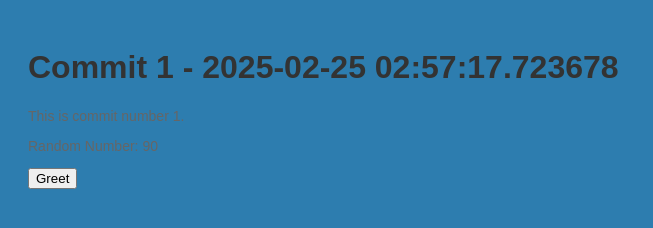
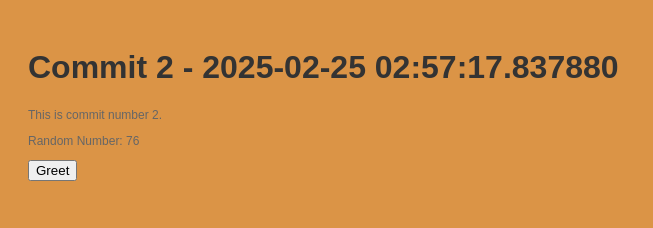
Before and after one commit to legbald0d/myrep-repo-20250225025711, a plain HTML site: page index.html in a window 1280 px wide. Shown: the whole page, without its empty margins (0-653 px from the left). Drawn offline with Linux system fonts and the light colour scheme.

Commit message:
📝 Commit 2 with HTML, CSS, and JS

```diff
--- a/index.html
+++ b/index.html
@@ -2,13 +2,13 @@
     <!DOCTYPE html>
     <html>
     <head>
-        <title>Commit 1 - 2025-02-25 02:57:17.723678</title>
+        <title>Commit 2 - 2025-02-25 02:57:17.837880</title>
         <link rel="stylesheet" href="style.css">
     </head>
     <body>
-        <h1>Commit 1 - 2025-02-25 02:57:17.723678</h1>
-        <p>This is commit number 1.</p>
-        <p>Random Number: 90</p>
+        <h1>Commit 2 - 2025-02-25 02:57:17.837880</h1>
+        <p>This is commit number 2.</p>
+        <p>Random Number: 76</p>
         <button onclick="greet()">Greet</button>
         <script src="script.js"></script>
     </body>
--- a/script.js
+++ b/script.js
@@ -2,4 +2,4 @@
     function greet() {
         alert('Hello from commit ' + commitNumber + '!');
     }
-    var commitNumber = 1;
+    var commitNumber = 2;
--- a/style.css
+++ b/style.css
@@ -1,7 +1,7 @@
 
     body {
         font-family: Arial, sans-serif;
-        background-color: #2d7daf;
+        background-color: #db9446;
         padding: 20px;
     }
     h1 {
@@ -9,5 +9,5 @@
     }
     p {
         color: #666;
-        font-size: 14px;
+        font-size: 12px;
     }
```
